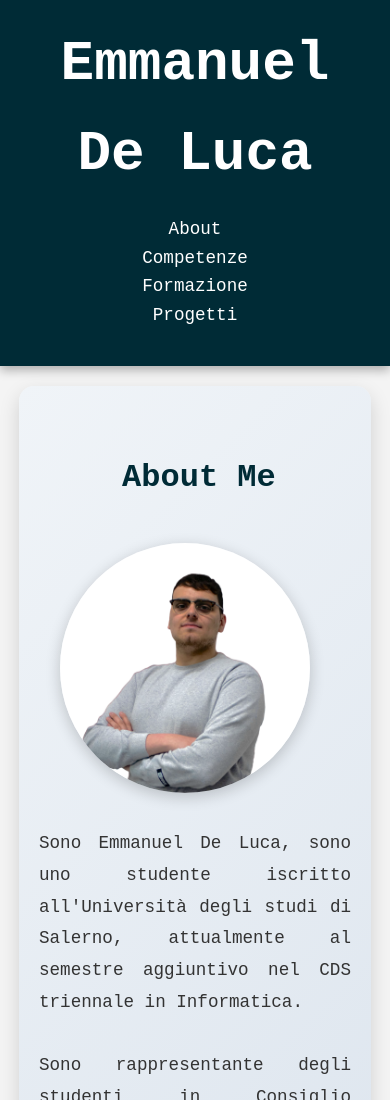
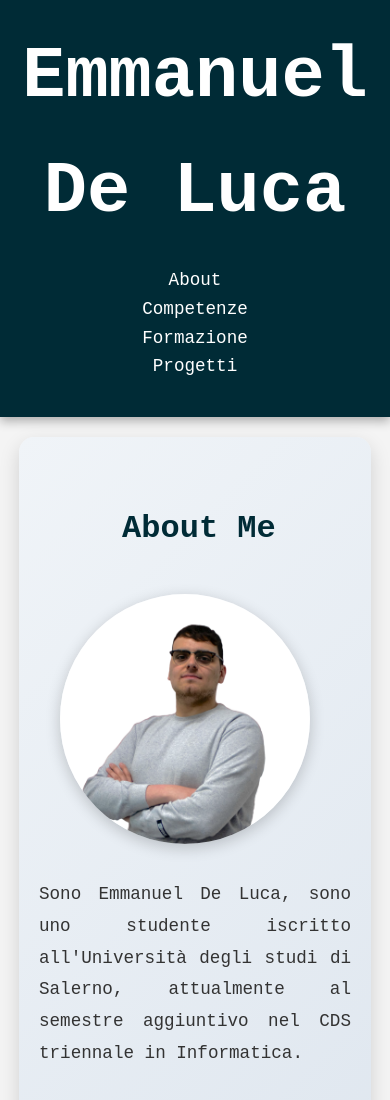
Before and after one commit to avatarkorraa/Portfolio, a plain HTML site: page index.html in a window 390 px wide. Shown: the top 1100 px of the page. Drawn offline with Linux system fonts and the light colour scheme.

Commit message:
Responsive

```diff
--- a/RESOURCES/CSS/style.css
+++ b/RESOURCES/CSS/style.css
@@ -342,7 +342,7 @@ nav ul li a:hover {
 
 
     header h1 {
-        font-size: 3.5em;
+        font-size: 4.5em;
     }
 
 }
```
